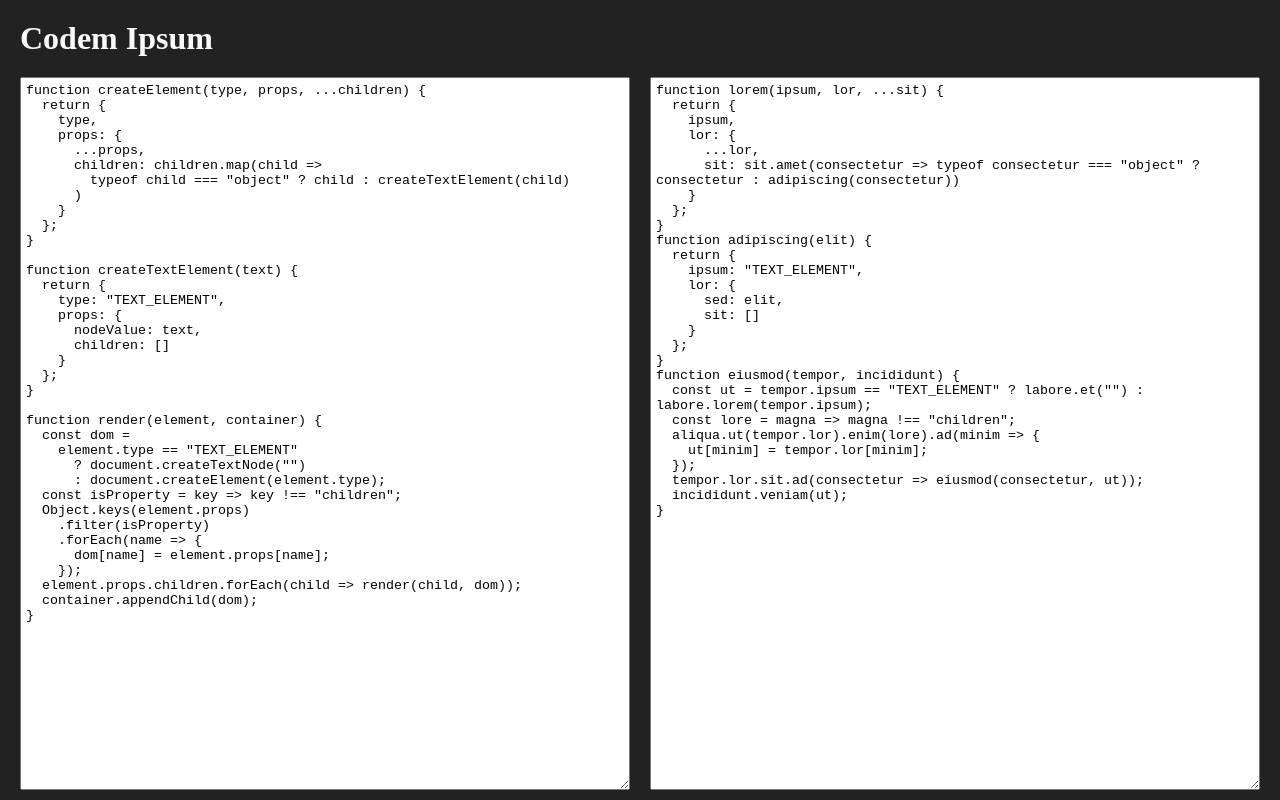
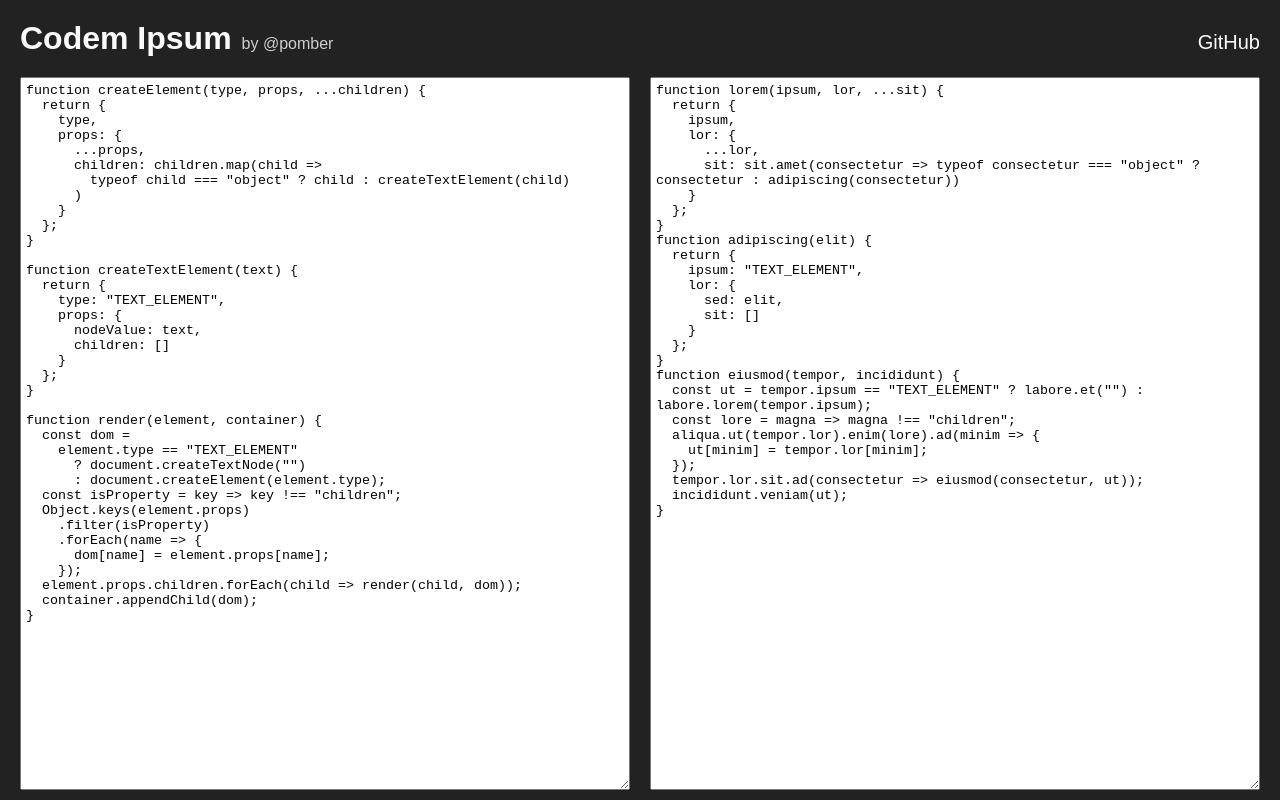
Before and after one commit to pomber/codem-ipsum, a plain HTML site: page index.html in a window 1280 px wide. Drawn offline with nearby package versions, Linux system fonts and the light colour scheme.

Commit message:
Add links

```diff
--- a/index.html
+++ b/index.html
@@ -18,6 +18,7 @@
     flex-direction: column;
     color: #fafafa;
     background: #222;
+    font-family: Arial, Helvetica, sans-serif;
   }
   main {
     flex: 1;
@@ -33,14 +34,33 @@
   }
   header {
     padding: 20px 20px;
+    display: flex;
+    align-items: baseline;
   }
-  h1 {
+  header > * {
     margin: 0;
+  }
+  a {
+    color: currentColor;
+    text-decoration: none;
+  }
+  a:hover {
+    border-bottom: 1px solid;
+  }
+  header > p {
+    margin-left: 10px;
+    opacity: 0.8;
+  }
+  header > a {
+    margin-left: auto;
+    font-size: 1.25em;
   }
 </style>
 
 <header>
   <h1>Codem Ipsum</h1>
+  <p>by <a href="https://pomb.us">@pomber</a></p>
+  <a href="https://github.com/pomber/codem-ipsum">GitHub</a>
 </header>
 
 <main>
```
